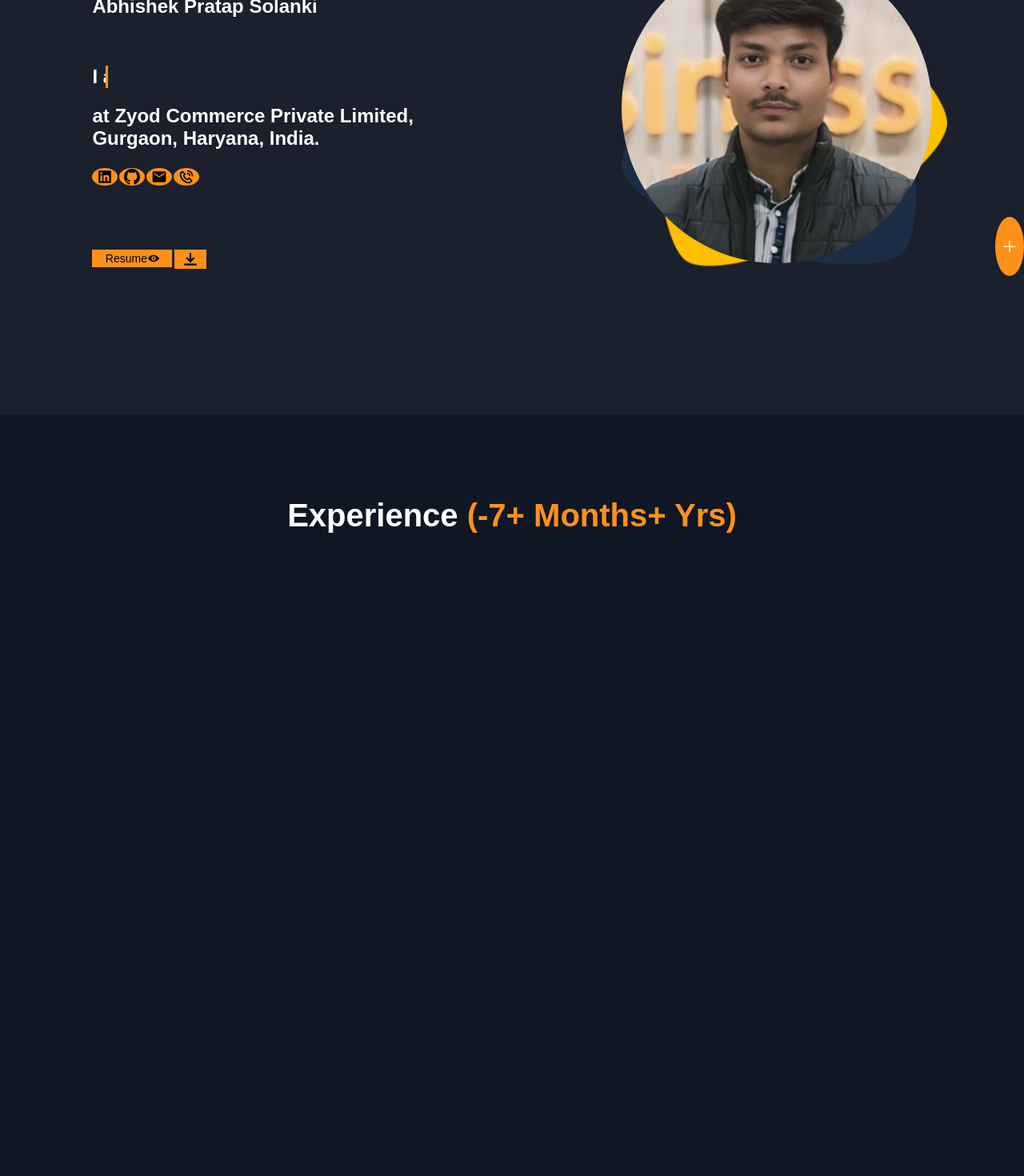
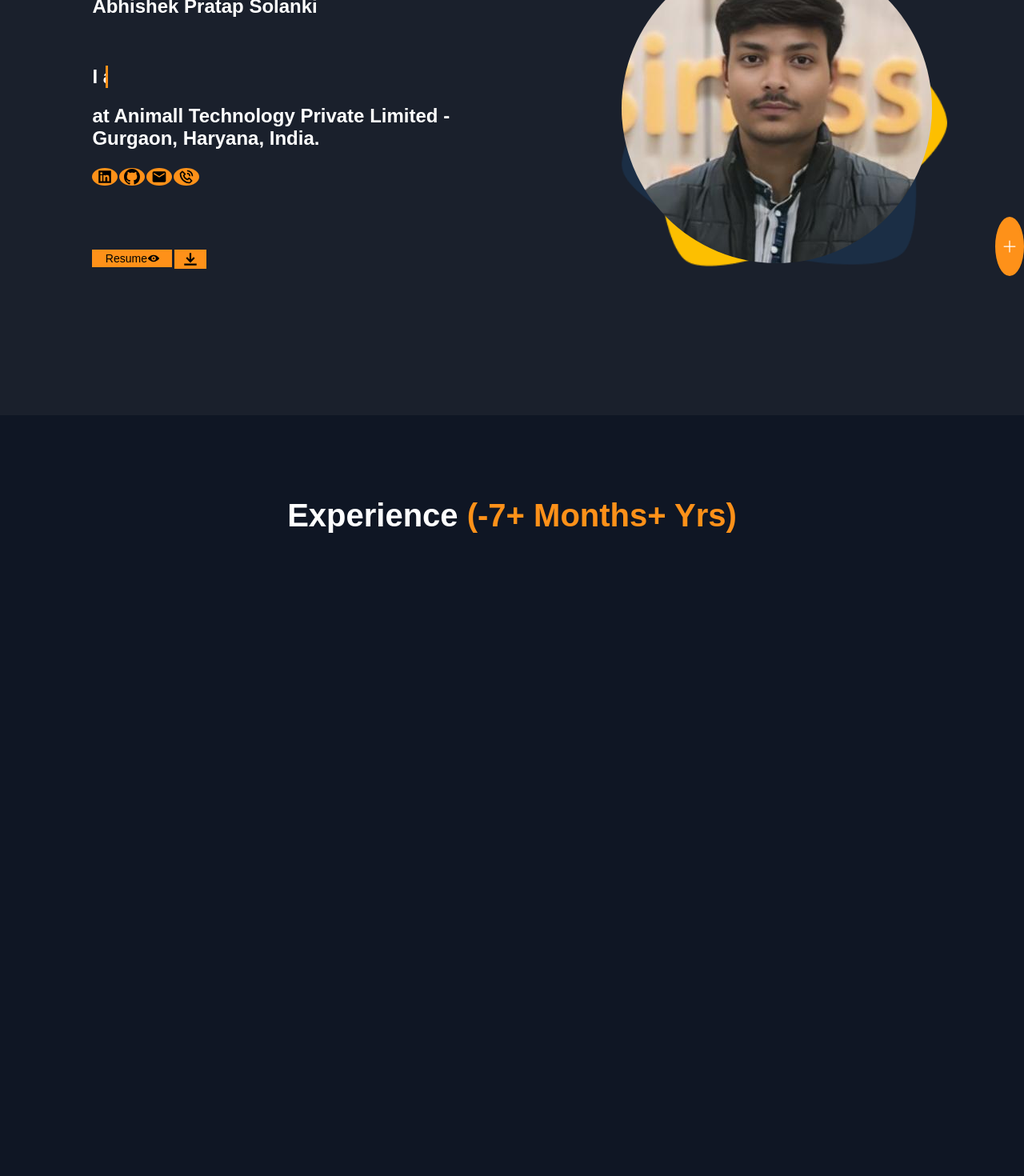
Before and after one commit to Abhishek07788/Abhishek07788.github.io, a React (Create React App) app: page / in a window 1280 px wide. Shown: the part 360-1830 px from the top of the page at 80% size. Built offline with nearby package versions, Linux system fonts and the light colour scheme; the HTML template or start-up script is replaced by a standard one.

Commit message:
New Update

```diff
--- a/src/components/Experience.jsx
+++ b/src/components/Experience.jsx
@@ -95,8 +95,9 @@ const Experience = (props) => {
                       as="li"
                       key={idx}
                       style={{ color: checkTheme ? "white" : "black" }}
-                      mb={2}
+                      mb={4}
                       fontSize="sm"
+                      textAlign={"left"}
                     >
                       {desc}
                     </Text>
--- a/src/data/data.js
+++ b/src/data/data.js
@@ -1,6 +1,7 @@
 export const Start_Join = "01-05-2023"; // Start date of joining in "DD-MM-YYYY" format
-export const company_projects = 15;
+export const company_projects = 16;
 export const own_projects = 25;
+const CURRENT_COMPANY = 'Animall Technology Private Limited - Gurgaon, Haryana, India'
 
 export const data = {
   // --- Home --
@@ -15,7 +16,7 @@ export const data = {
     full_name: "Abhishek Pratap Solanki",
     profile_image: "./assets/profile_pic.png",
     designation: "Full Stack Developer",
-    company_name: "Zyod Commerce Private Limited, Gurgaon, Haryana, India.",
+    company_name: `${CURRENT_COMPANY}.`,
     mobile: "9758207006",
     email: "abhisheksolanki1020.gmail.com",
     github_username: "Abhishek07788",
@@ -69,19 +70,31 @@ export const data = {
     total: getTotalExperience(Start_Join),
     companies: [
       {
-        duration: "August 2024 - Present",
+        duration: "December 2025 - Present",
+        company: CURRENT_COMPANY,
+        role: "Full Stack Software Developer",
+        description: [
+          "Building and deploying new features for AI-driven, scalable web apps using React, Next.js, TypeScript, Node, Express, PostgreSQL, and JWT, with AWS for hosting and infrastructure. Focused on fast UI delivery, solid APIs, and reliable performance.",
+          "Implementing CI/CD pipelines to streamline development, reduce deployment friction, and maintain consistency across environments.",
+          "Collaborating closely with product and design teams to deliver features that are both technically strong and user-focused.",
+          "Optimizing database queries and backend workflows to handle increasing traffic and data growth without performance drops.",
+          "Improving authentication, authorization, and data protection practices to maintain secure user experiences."
+        ],
+      },
+      {
+        duration: "August 2024 - December 2025",
         company: "Zyod Commerce Private Limited - Gurgaon, Haryana, India",
-        role: "Full Stack Developer",
+        role: "Full Stack Software Developer",
         description: [
-          "Building and optimizing AI agents and scalable web applications using technologies such as React.js, Next.js, Redux, TypeScript, TanStack (React Query), Node.js, Express.js, PostgreSQL, Sequelize, and JWT.",
-          "Focused on delivering high-performance frontend UI/UX and robust backend API development, aligned with product goals to improve functionality, user experience, and operational efficiency across the platform.",
-          "Implemented advanced state management, caching strategies, and API integrations to ensure seamless data flow and enhanced application performance.",
+          "Built and optimized AI agents and scalable web applications using React.js, Next.js, Redux, TypeScript, TanStack (React Query), Node.js, Express.js, PostgreSQL, Sequelize, and JWT.",
+          "Focused on delivering high-performance frontend UI/UX and developing robust backend APIs aligned with product goals to improve functionality, user experience, and operational efficiency across the platform.",
+          "Implemented advanced state management, caching strategies, and API integrations to ensure seamless data flow and enhanced application performance."
         ],
       },
       {
         duration: "May 2023 - July 2024",
         company: "DigitEd Labs Private Limited - Hyderabad, Telangana, India",
-        role: "Full Stack Developer",
+        role: "Full Stack Software Developer",
         description: [
           "Designed and implemented user interfaces for web and APP, including a leading ed-tech platform, using React Native, React JS, Redux, Typescript, Material UI, Next JS, Express JS, NodeJS, PostgreSQL.",
           "Enhanced user experience by developing dynamic landing pages with lazy loading, infinite scrolling, and complex pagination, while resolving critical bugs.",
@@ -98,7 +111,7 @@ export const data = {
     contents: [
       {
         content:
-          "Hello, my name is Abhishek Pratap Solanki. I am a Full Stack Developer currently working at Zyod Commerce Private Limited, Gurgaon, Haryana, India.",
+          `Hello, my name is Abhishek Pratap Solanki. I am a Full Stack Developer currently working at ${CURRENT_COMPANY}.`,
       },
       {
         content: `Full Stack Developer with over ${getTotalExperience(
```
Also changed, not shown: 1 other file (tests, documents, lock files or other folders).
